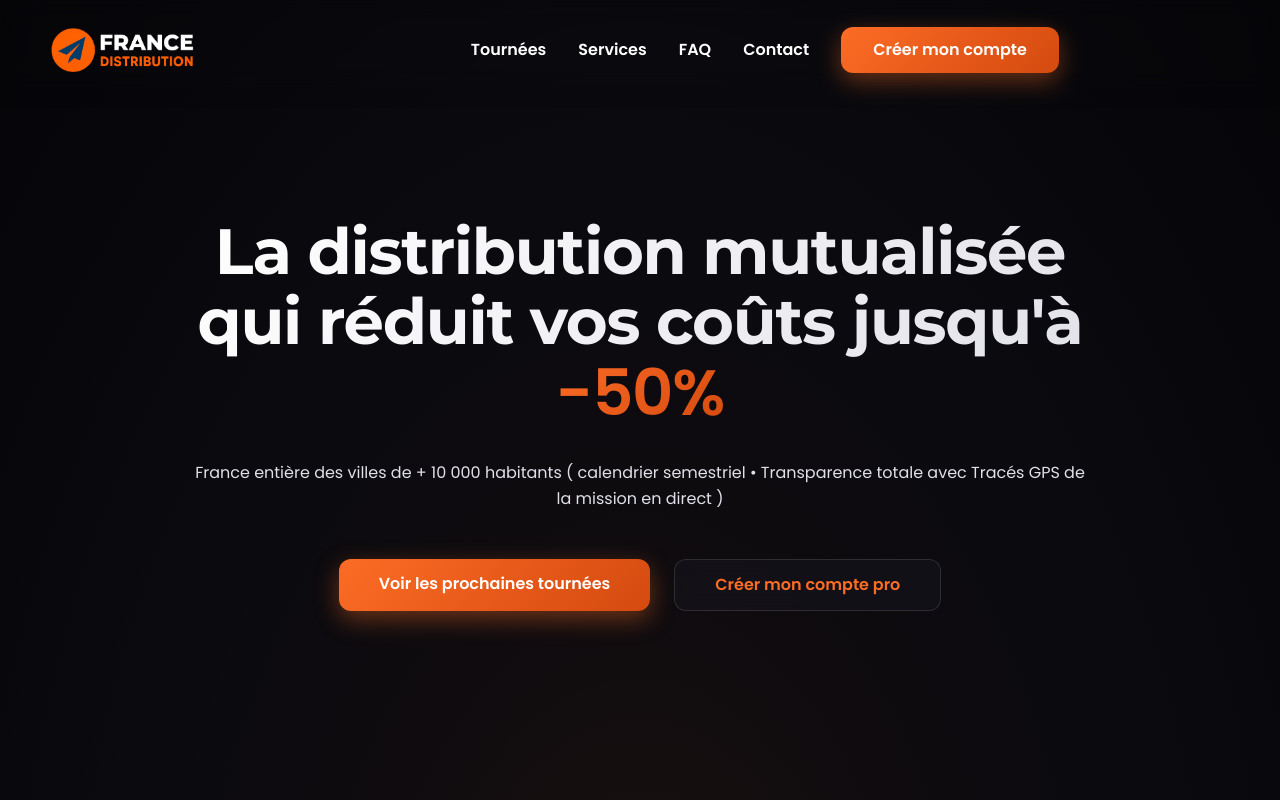
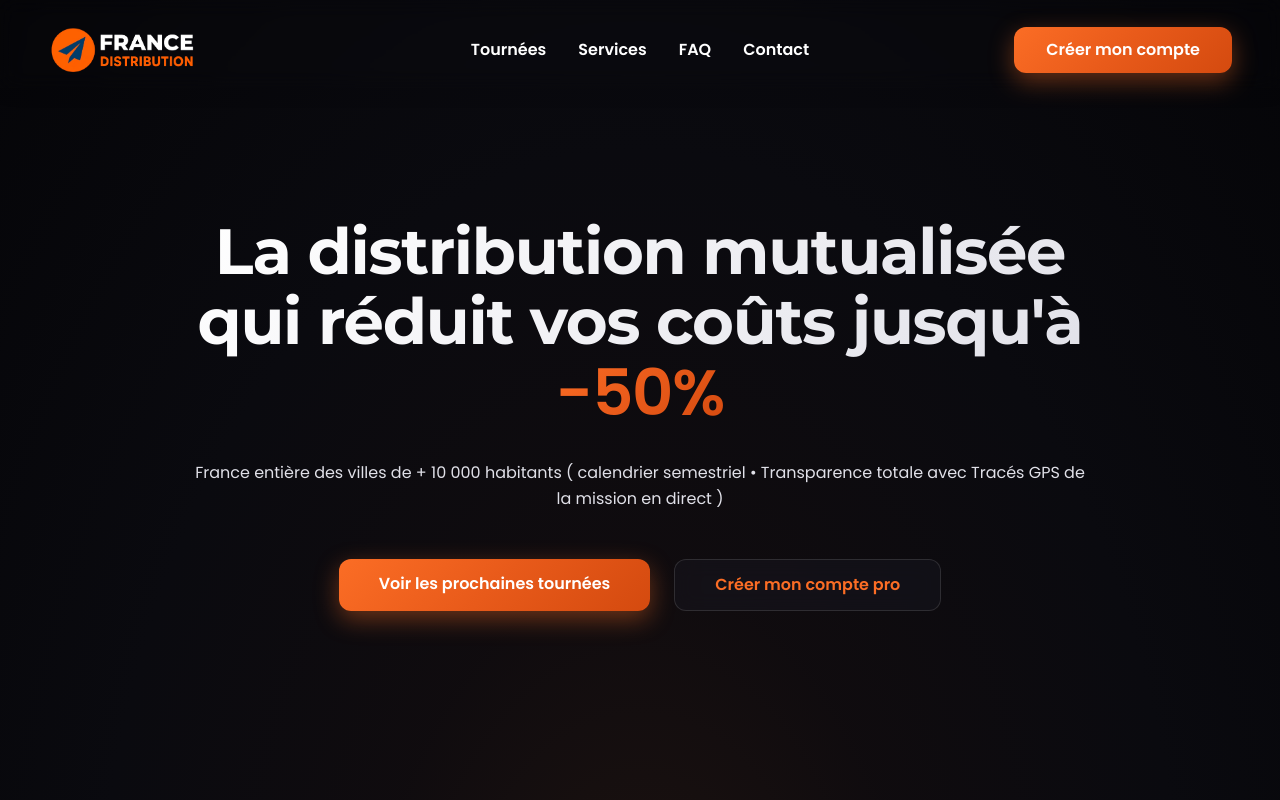
Before and after one commit to rachidcodeur/france-distribution, a Next.js app: page / in a window 1280 px wide. Shown: the top 800 px of the page. Built offline with nearby package versions, Linux system fonts and the light colour scheme; no server answers.

Commit message:
Un reupload

```diff
--- a/app/globals.css
+++ b/app/globals.css
@@ -254,6 +254,8 @@ a {
     gap: var(--spacing-lg);
     align-items: center;
     justify-content: center;
+    grid-column: 2;
+    justify-self: center;
 }
 
 .nav-link {
@@ -286,6 +288,47 @@ a {
 
 .nav-cta {
     justify-self: end;
+}
+
+.nav-right {
+    justify-self: end;
+    display: flex;
+    align-items: center;
+    gap: var(--spacing-md);
+}
+
+/* Sur desktop, forcer le bouton à l'extrémité droite */
+@media (min-width: 769px) {
+    .nav {
+        grid-template-columns: 1fr auto 1fr;
+    }
+
+    .logo {
+        grid-column: 1;
+        justify-self: start;
+    }
+
+    .nav-links {
+        grid-column: 2;
+        justify-self: center;
+    }
+
+    .nav-right {
+        grid-column: 3;
+        justify-self: end;
+        justify-content: flex-end;
+        width: auto;
+    }
+
+    .nav-cta.btn,
+    .nav-cta#headerCta {
+        margin-left: 0;
+    }
+
+    /* Cacher le menu hamburger sur desktop */
+    .mobile-menu-toggle {
+        display: none !important;
+    }
 }
 
 .mobile-menu-toggle {
@@ -3179,7 +3222,7 @@ a {
     /* Section statistiques - FORCER l'espacement */
     .hero-stats-section {
         padding-top: 20px !important;
-        padding-bottom: var(--spacing-lg) !important;
+        padding-bottom: calc(var(--spacing-lg) - 80px) !important;
         margin-top: 0 !important;
     }
 
@@ -3199,7 +3242,7 @@ a {
     @media (min-width: 769px) {
         .hero-stats-section {
             padding-top: 30px !important;
-            padding-bottom: var(--spacing-2xl) !important;
+            padding-bottom: calc(var(--spacing-2xl) - 80px) !important;
         }
     }
 
--- a/app/page.tsx
+++ b/app/page.tsx
@@ -32,7 +32,7 @@ export default function Home() {
           className="hero-stats-section"
           style={{
             paddingTop: '30px',
-            paddingBottom: 'var(--spacing-2xl)',
+            paddingBottom: 'calc(var(--spacing-2xl) - 80px)',
             paddingLeft: '0',
             paddingRight: '0',
             position: 'relative',
--- a/components/Header.tsx
+++ b/components/Header.tsx
@@ -147,7 +147,7 @@ export default function Header() {
             <li><Link href="/#faq" className="nav-link" onClick={closeMenu}>FAQ</Link></li>
             <li><Link href="/contact" className="nav-link" onClick={closeMenu}>Contact</Link></li>
           </ul>
-          <div style={{ display: 'flex', alignItems: 'center', gap: '12px' }}>
+          <div className="nav-right" style={{ display: 'flex', alignItems: 'center', gap: '12px', justifyContent: 'flex-end', marginLeft: 'auto' }}>
             {authLoading ? (
               // Afficher un espace réservé pendant le chargement pour éviter le flash
               <div
```
